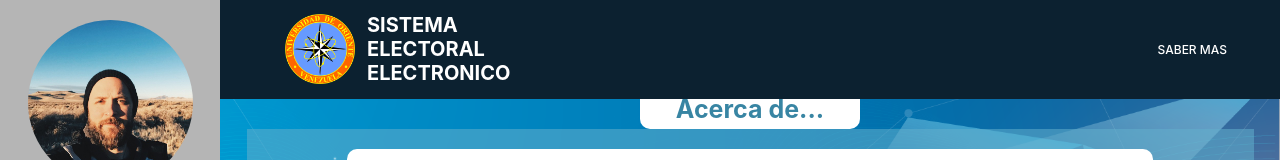
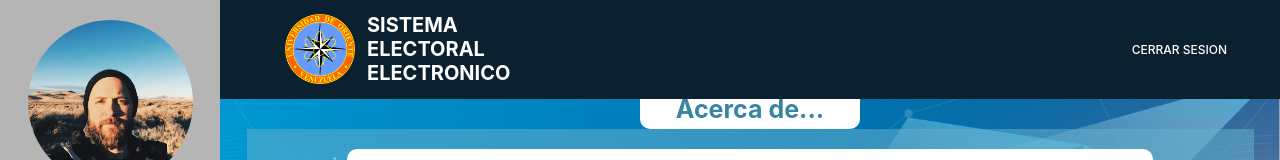
Before and after one commit to rlopez2494/user-interface, a React (Create React App) app: page /usuario/acercaDe in a window 1280 px wide. Shown: the top 160 px of the page. Built offline with nearby package versions, Linux system fonts and the light colour scheme.

Commit message:
Renderizado condicional de Header, Sidebar y Footer dependiendo de la ruta

```diff
--- a/src/App.js
+++ b/src/App.js
@@ -1,6 +1,7 @@
 import React, { Component } from 'react';
 import './App.css';
 import {BrowserRouter as Router, Route} from "react-router-dom";
+import { withRouter } from "react-router-dom";
 
 /*Components imports */
 import Header from "./components/Header";
@@ -8,12 +9,16 @@ import SideBar from "./components/SideBar";
 import Footer from "./components/Footer";
 import LoginForm from "./components/LoginForm";
 import Candidatos from "./components/Candidatos";
-import Voto from "./components/Voto";
 import ConfigurarPerfil from "./components/ConfigurarPerfil";
 import VerificarIdentidad from "./components/VerificarIdentidad";
 import CambioClave from "./components/CambioClave";
 import Partidos from "./components/Partidos";
 import AcercaDe from "./components/AcercaDe";
+
+/* withRouter Components */
+const SideBarWithRouter = withRouter(SideBar);
+const HeaderWithRouter = withRouter(Header);
+const FooterWithRouter = withRouter(Footer);
 
 class App extends Component {
 
@@ -29,24 +34,13 @@ class App extends Component {
 
         <div className="App">
 
-          {
-              (this.state.showSideBar) ?
-
-              (
-                  <div className="column" id="left">
-                      <SideBar />
-                  </div>
-              ) :
-
-              (
-                  null
-              )
-          }
-
+          <div className="column" id="left">
+              <SideBarWithRouter />
+          </div>
 
           <div className="column" id="right">
 
-              <Header switch={ this.state.showSideBar } />
+              <HeaderWithRouter />
 
               <div id="main-section">
 
@@ -68,7 +62,7 @@ class App extends Component {
 
               </div>
 
-              <Footer switch={ this.state.showSideBar }/>
+              <FooterWithRouter/>
 
           </div>
 
--- a/src/components/Footer.js
+++ b/src/components/Footer.js
@@ -3,8 +3,11 @@ import "./styles/Footer.css";
 
 function Footer(props) {
 
+    const { pathname } = props.location;
+    console.log(pathname)
+
     return(
-        <div style={{display: (props.switch) ? ("none") : ("flex")}} id="footer">
+        <div style={{display: (pathname !== "/") ? ("none") : ("flex")}} id="footer">
 
             <div className="container">
 
--- a/src/components/Header.js
+++ b/src/components/Header.js
@@ -4,11 +4,13 @@ import "./styles/Header.css";
 
 function Header(props) {
 
-    console.log((props.switch) ? (null) : ("rgba( 000, 000, 000, 0.1);"));
+    const { pathname } = props.location;
+    console.log(pathname);
+
     return(
         <div
             id="header"
-            style={{backgroundColor: (props.switch) ? (null) : ("rgba( 000, 000, 000, 0.1)")}}>
+            style={{backgroundColor: (pathname !== "/") ? (null) : ("rgba( 000, 000, 000, 0.1)")}}>
             <div className="container">
 
                 <div id="logo">
@@ -21,7 +23,7 @@ function Header(props) {
 
                 </div>
 
-                <a href="">SABER MAS</a>
+                <a href="">{(pathname === "/") ? "SABER MAS" : "CERRAR SESION"}</a>
 
             </div>
         </div>
--- a/src/components/SideBar.js
+++ b/src/components/SideBar.js
@@ -4,9 +4,16 @@ import profilePic from "../img/profile.JPG"
 import exclamacion from "../img/exclamacion.png"
 import {BrowserRouter as Router, NavLink} from "react-router-dom";
 
-function SideBar() {
+function SideBar(props) {
+
+    const { pathname } = props.location;
+    console.log(pathname);
+
     return(
-        <div id="sidebar">
+        <div
+        id="sidebar"
+        style={{display: (pathname === "/") ? "none" : null}}
+        >
             <div id="profile">
                 <div className="wrapper">
 
```
